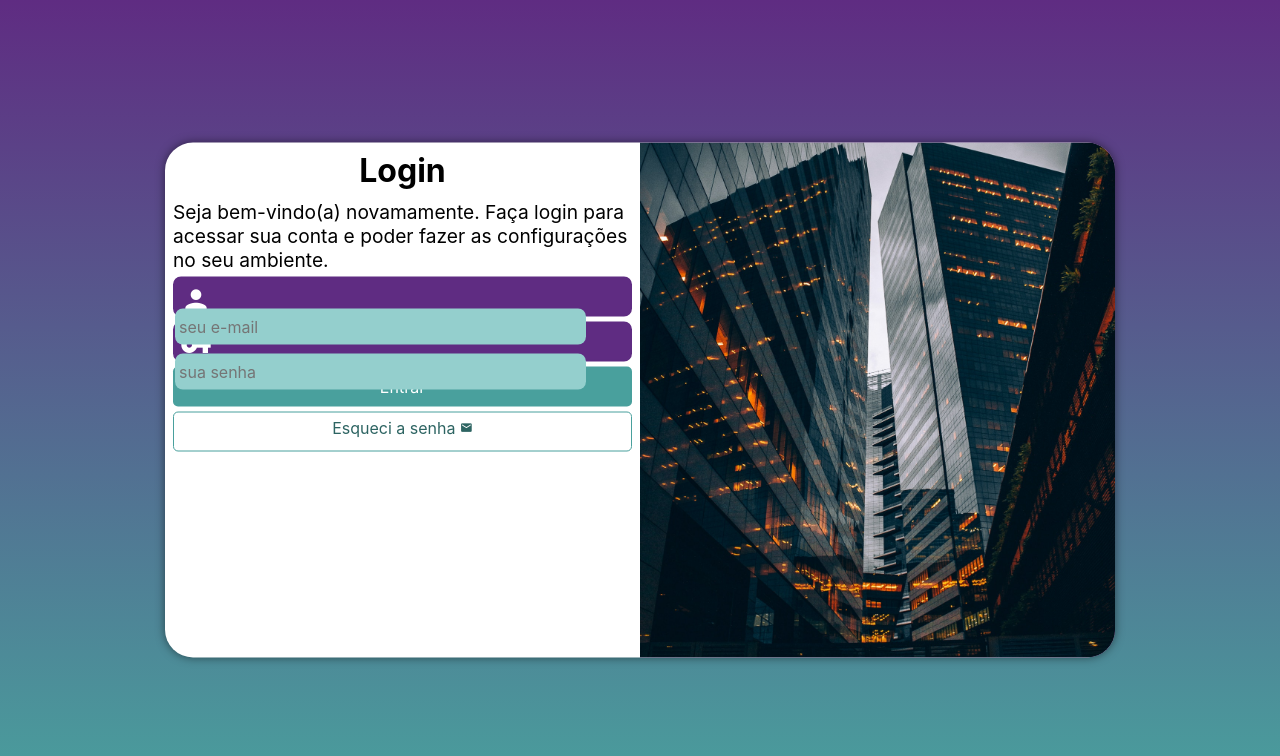
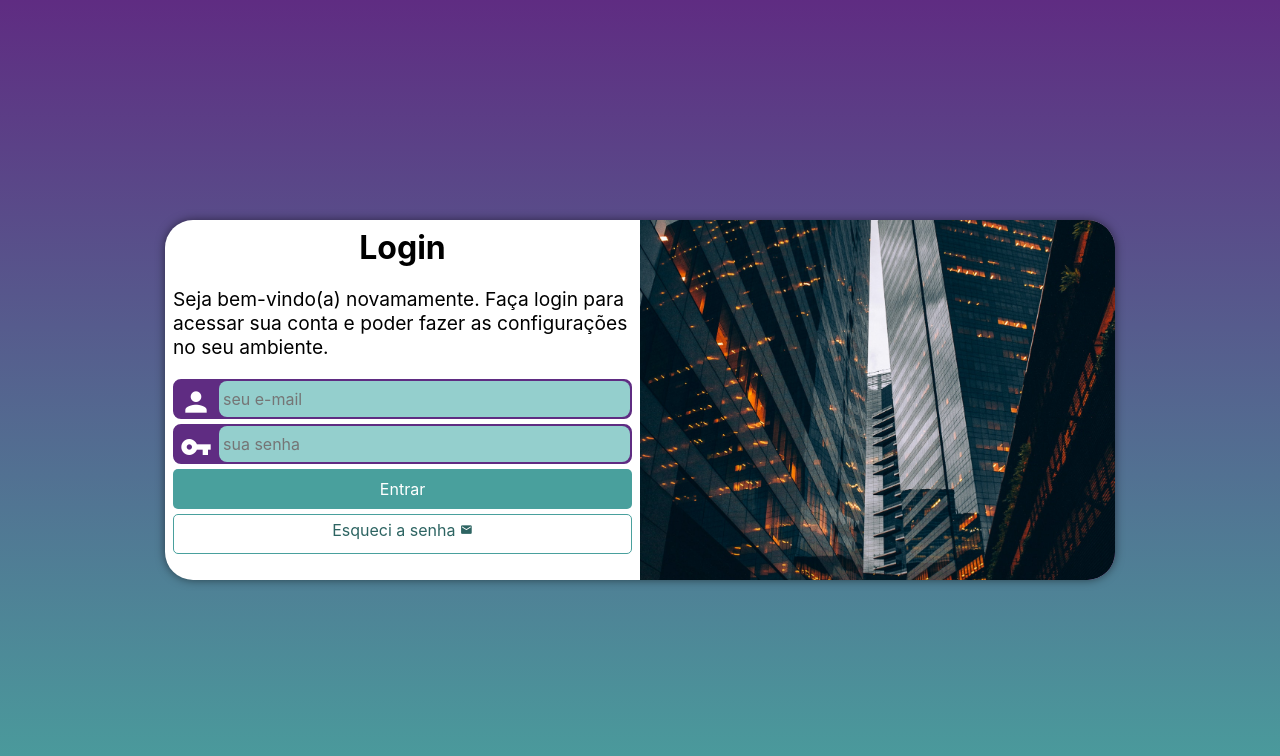
Before and after one commit to espedroso/projeto-login, a plain HTML site: page index.html in a window 1280 px wide. Drawn offline with Linux system fonts and the light colour scheme.

Commit message:
terminando a tela de login

```diff
--- a/estilos/media-query.css
+++ b/estilos/media-query.css
@@ -30,6 +30,7 @@ Grandes Telas:   Acima de 1200px
 
     section#login {
         width: 80vw;
+        height: 290px;
 
     }
 
@@ -55,6 +56,7 @@ Grandes Telas:   Acima de 1200px
     }
     section#login {
         width: 950px;
+        height: 360px;
     }
 
     section#login >div#imagem{
@@ -73,5 +75,6 @@ Grandes Telas:   Acima de 1200px
     }
     div#formulario > p {
         font-size: 1.2em;
+        margin: 20px 0px;
     }
 }
--- a/estilos/style.css
+++ b/estilos/style.css
@@ -32,11 +32,11 @@ section#login {
     left: 50%;
     overflow: hidden ;
     box-shadow: 0px 0px 10px rgba(0, 0, 0, 0.5);
-    transform: translate(-50%, -50%);
     background-color: white;
     width: 250px;
     height: 515px;
     border-radius: 28px;
+    transform: translate(-50%, -50%);
     transition: width 0.3s, heigth 0.3s;
     transition-timing-function: ease;
 }
@@ -81,8 +81,9 @@ div.campo > label{
     display: none;
 }
 
-div.campo > span{
-    color: white ;
+div.campo > span {
+
+    color: white;
    /*  background-color: black; */
     font-size: 2em;
     width: 40px;
@@ -90,15 +91,17 @@ div.campo > span{
 
 }
 
-div.campo > input {
+form > div.campo > input {
+
     background-color: #94cfcd;
     font-size: 1em;
-    width:calc(100% - 44px);
+    width: calc(100% - 44px);
     height: 100%;
     padding: 4px;
-    transform: translateY(-12px);
+    float: right;
     border: 0px;
     border-radius: 8px;
+    transform: translateY(0px);
 
 }
 
```
Also changed, not shown: index.html (+3 -3 lines).
